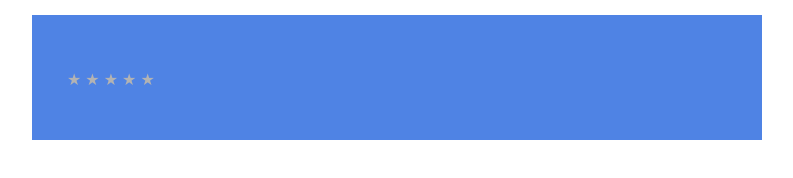
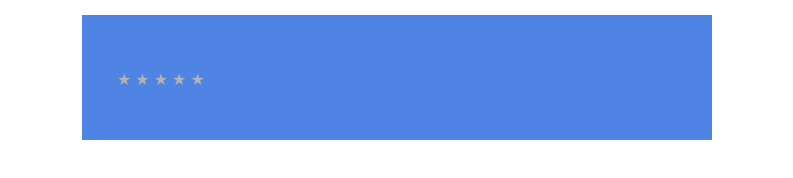
Before and after one commit to elwoodblues13/JSDavidRepo, a website: page index.html in a window 1280 px wide. Shown: the whole page, without its empty margins (243-1036 px from the left). Drawn offline with nearby package versions, Linux system fonts and the light colour scheme; files that its build step writes are made by us from their sources.

Commit message:
netlified

```diff
--- a/code.js
+++ b/code.js
@@ -1,5 +1,6 @@
 let $ = require("jquery");
 let movieData = require("./data");
+
 // function renderMovie(movie){
 //     document.querySelector(".info #movietitle").textContent = movie.title;
 //     document.querySelector(".info #description").textContent = movie.description;
--- a/package.json
+++ b/package.json
@@ -8,6 +8,9 @@
     "bundle": "webpack",
     "start:dev": "webpack-dev-server",
     "copyindex": "cp index.html distribution/index.html",
+    "lintless": "stylelint styles.less",
+    "lintjs": "eslint .",
+    "lint": "npm run lintless && npm run lintjs",
     "build": "npm run bundle && npm run styles && npm run copyindex",
     "test": "echo \"Error: no test specified\" && exit 1"
   },
@@ -22,7 +25,9 @@
   },
   "homepage": "https://github.com/elwoodblues13/JSDavidRepo#readme",
   "devDependencies": {
+    "eslint": "^4.18.2",
     "less": "^3.0.1",
+    "stylelint": "^9.1.2",
     "webpack": "^4.1.1",
     "webpack-cli": "^2.0.11",
     "webpack-dev-server": "^3.1.1",
--- a/styles.less
+++ b/styles.less
@@ -1,7 +1,7 @@
 @bgcolor: rgb(79, 131, 228);
 
 .container {
-    width: 700px;
+    width: 600px;
     margin: 15px auto;
     background-color:@bgcolor;
     display: flex;
```
Also changed, not shown: 5 other files.
